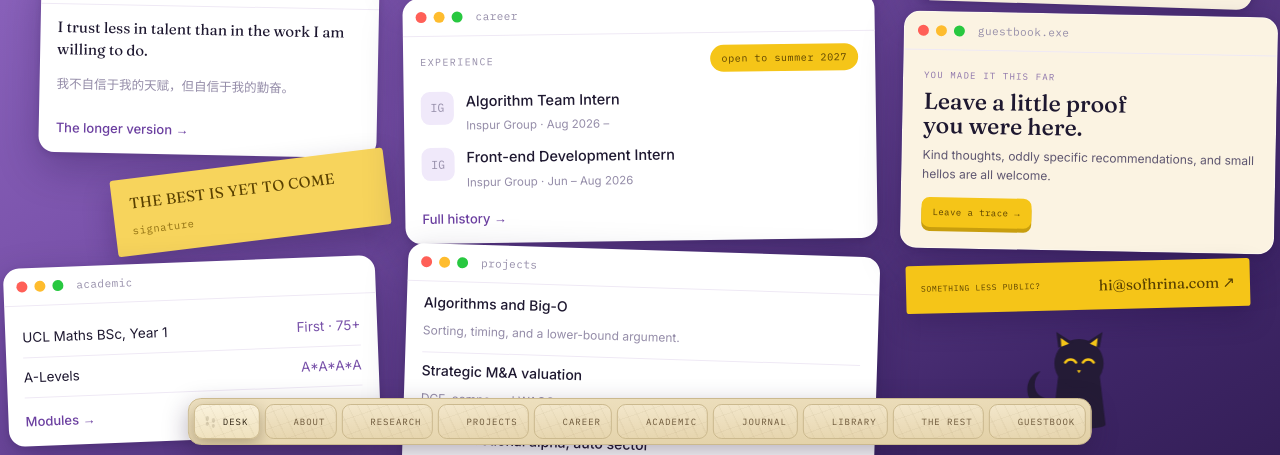
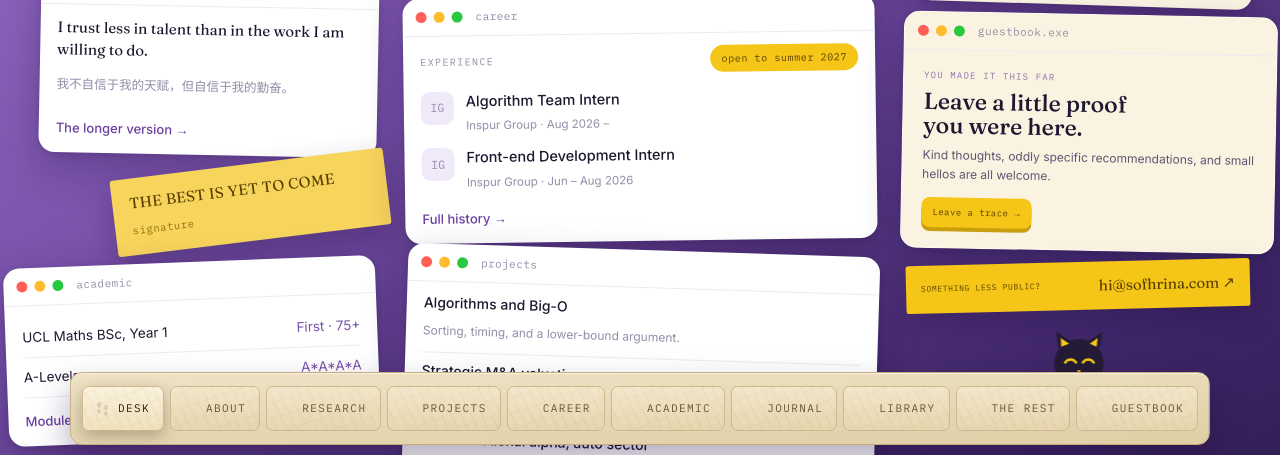
Before and after one commit to sofhrina/sofhrina.github.io, a website: page index.html in a window 1280 px wide. Shown: the part 341-796 px from the top of the page. Drawn offline with Linux system fonts and the light colour scheme.

Commit message:
Swap the HP logo cursor for a wand, make cards clickable, enlarge the rail
The cursor was the Harry Potter wordmark; it is now a drawn wand, generated
as a 44px PNG with the hotspot on the tip. Seven desk cards gain a stretched
overlay link so the whole card navigates, not only the small arrow, while
real links inside them still take precedence. The rail grows to 158px tabs on
one parchment backing plate so it reads as a single index rather than ten
floating chips.

Co-Authored-By: Claude Opus 5 <noreply@anthropic.com>

```diff
--- a/guestbook.css
+++ b/guestbook.css
@@ -6,8 +6,8 @@
 }
 *{box-sizing:border-box}
 html{scroll-behavior:smooth}
-body{margin:0;background:var(--violet-dark);color:var(--ink);font-family:Inter,system-ui,sans-serif;line-height:1.6;-webkit-font-smoothing:antialiased;cursor:url("assets/ui/hp-cursor.png") 18 3,auto}
-a,button,summary{cursor:url("assets/ui/hp-cursor.png") 18 3,pointer}
+body{margin:0;background:var(--violet-dark);color:var(--ink);font-family:Inter,system-ui,sans-serif;line-height:1.6;-webkit-font-smoothing:antialiased;cursor:url("assets/ui/wand-cursor.png") 4 4,auto}
+a,button,summary{cursor:url("assets/ui/wand-cursor.png") 4 4,pointer}
 input,textarea{cursor:text}
 a{color:inherit}
 .menu{min-height:38px;padding:0 20px;display:flex;align-items:center;justify-content:space-between;background:rgba(255,255,255,.14);color:#F3EBFF;font:10px "IBM Plex Mono",monospace;letter-spacing:.13em;text-transform:uppercase}
--- a/index.html
+++ b/index.html
@@ -69,8 +69,8 @@
 }
 *{box-sizing:border-box}
 html{scroll-behavior:smooth}
-body{margin:0;background:var(--cream);color:var(--ink);font-family:Inter,system-ui,sans-serif;font-size:16px;line-height:1.7;-webkit-font-smoothing:antialiased;cursor:url("assets/ui/hp-cursor.png") 18 3,auto}
-a,button,summary{cursor:url("assets/ui/hp-cursor.png") 18 3,pointer}
+body{margin:0;background:var(--cream);color:var(--ink);font-family:Inter,system-ui,sans-serif;font-size:16px;line-height:1.7;-webkit-font-smoothing:antialiased;cursor:url("assets/ui/wand-cursor.png") 4 4,auto}
+a,button,summary{cursor:url("assets/ui/wand-cursor.png") 4 4,pointer}
 h1,h2,h3{font-family:Fraunces,Georgia,serif;font-variation-settings:"SOFT" 30,"WONK" 1;font-weight:500;line-height:1.05;margin:0}
 a{color:inherit}
 .mono{font-family:"IBM Plex Mono",ui-monospace,monospace;font-size:10px;letter-spacing:.14em;text-transform:uppercase}
@@ -89,7 +89,7 @@ a{color:inherit}
 .mtab[aria-current="page"] .step.b{animation-delay:.95s}
 @keyframes walk{0%,49%{opacity:1}50%,100%{opacity:.16}}
 @media(prefers-reduced-motion:reduce){.mtab{transition:none}.mtab:hover{transform:none}.mtab[aria-current="page"] .step{animation:none}}
-@media(min-width:1500px){.maprail{display:block;left:max(12px,calc(50vw - 896px));top:50%;transform:translateY(-50%)}.mtab{width:104px}}
+@media(min-width:1500px){.maprail{display:block;left:max(10px,calc(50vw - 952px));top:50%;transform:translateY(-50%)}.mtab{width:158px}}
 @media(max-width:1499px){
   .maprail{display:block;left:50%;bottom:calc(14px + env(safe-area-inset-bottom));transform:translateX(-50%);max-width:calc(100vw - 24px)}
   .maprail ol{flex-direction:row;gap:5px;padding:5px;border:1px solid #CBB98E;border-radius:13px;background:linear-gradient(178deg,#EFE2C2,#E2D0A6);box-shadow:0 8px 24px rgba(40,24,60,.34);overflow-x:auto;scrollbar-width:none}
@@ -233,6 +233,18 @@ section .kicker{color:var(--ink-3);margin:0 0 18px;font-size:14.5px}
 }
 @media(prefers-reduced-motion:reduce){*{animation:none!important;transition:none!important}html{scroll-behavior:auto}}
 @media(max-width:1499px){.screen{padding-bottom:calc(84px + env(safe-area-inset-bottom))}}
+
+/* whole-card links, and a rail with enough presence to read as one object */
+.win{position:relative}
+.cardlink{position:absolute;inset:0;z-index:1;border-radius:inherit}
+.win .pad,.win .bar{position:relative;z-index:2;pointer-events:none}
+.win .pad a,.win .pad button,.win .bar{pointer-events:auto}
+.win .pad a{position:relative;z-index:3}
+.win:hover .more{color:#4E2A7A;text-decoration:underline;text-underline-offset:3px}
+.maprail ol{gap:6px;padding:13px 11px;border:1px solid #C4AC7E;border-radius:12px;
+  background:linear-gradient(178deg,#EFE3C6,#DFCFA6);box-shadow:0 16px 34px rgba(30,10,60,.34),0 1px 0 rgba(255,250,236,.7) inset}
+.mtab{gap:9px;padding:12px 13px;font-size:11px;letter-spacing:.13em;border-radius:7px}
+.mtab .step{width:13px;height:15px}
 </style>
 </head>
 <body>
@@ -284,6 +296,7 @@ section .kicker{color:var(--ink-3);margin:0 0 18px;font-size:14.5px}
 
       <article class="win w-about tilt-b nudge">
         <div class="bar"><i class="dot d1"></i><i class="dot d2"></i><i class="dot d3"></i><span class="t">about.txt</span></div>
+        <a class="cardlink" href="about.html" tabindex="-1" aria-hidden="true"></a>
         <div class="pad">
           <p class="about-en">I trust less in talent than in the work I am willing to do.</p>
           <p class="about-zh">我不自信于我的天赋，但自信于我的勤奋。</p>
@@ -295,6 +308,7 @@ section .kicker{color:var(--ink-3);margin:0 0 18px;font-size:14.5px}
 
       <article class="win w-acad tilt-c out-l">
         <div class="bar"><i class="dot d1"></i><i class="dot d2"></i><i class="dot d3"></i><span class="t">academic</span></div>
+        <a class="cardlink" href="academic.html" tabindex="-1" aria-hidden="true"></a>
         <div class="pad">
           <div class="grade"><span>UCL Maths BSc, Year 1</span><span>First · 75+</span></div>
           <div class="grade"><span>A-Levels</span><span>A*A*A*A</span></div>
@@ -310,6 +324,7 @@ section .kicker{color:var(--ink-3);margin:0 0 18px;font-size:14.5px}
 
       <article class="win w-res tilt-b">
         <div class="bar"><i class="dot d1"></i><i class="dot d2"></i><i class="dot d3"></i><span class="t">research</span></div>
+        <a class="cardlink" href="research.html" tabindex="-1" aria-hidden="true"></a>
         <div class="pad">
           <h3 style="font-size:19px">Robust cloud resource allocation</h3>
           <p class="meta">Question being formulated · with a PhD mentor</p>
@@ -325,6 +340,7 @@ section .kicker{color:var(--ink-3);margin:0 0 18px;font-size:14.5px}
 
       <article class="win w-career tilt-e">
         <div class="bar"><i class="dot d1"></i><i class="dot d2"></i><i class="dot d3"></i><span class="t">career</span></div>
+        <a class="cardlink" href="experience.html" tabindex="-1" aria-hidden="true"></a>
         <div class="pad">
           <div style="display:flex;justify-content:space-between;align-items:center;margin-bottom:16px">
             <span class="mono" style="color:var(--ink-3)">Experience</span>
@@ -339,6 +355,7 @@ section .kicker{color:var(--ink-3);margin:0 0 18px;font-size:14.5px}
 
       <article class="win w-proj tilt-d">
         <div class="bar"><i class="dot d1"></i><i class="dot d2"></i><i class="dot d3"></i><span class="t">projects</span></div>
+        <a class="cardlink" href="projects.html" tabindex="-1" aria-hidden="true"></a>
         <div class="pad">
           <div class="entry"><b>Algorithms and Big-O</b><span>Sorting, timing, and a lower-bound argument.</span></div>
           <div class="entry"><b>Strategic M&amp;A valuation</b><span>DCF, comps and WACC on a semiconductor case.</span></div>
@@ -354,6 +371,7 @@ section .kicker{color:var(--ink-3);margin:0 0 18px;font-size:14.5px}
 
       <article class="win w-blog tilt-b">
         <div class="bar"><i class="dot d1"></i><i class="dot d2"></i><i class="dot d3"></i><span class="t">journal</span></div>
+        <a class="cardlink" href="journal.html" tabindex="-1" aria-hidden="true"></a>
         <div class="pad">
           <!-- JOURNAL_PREVIEW_START -->
           <div class="entry"><span class="tag t2">journal</span><b>26summer的一半一半</b><span>早早过上了养生生活。</span></div>
@@ -379,6 +397,7 @@ section .kicker{color:var(--ink-3);margin:0 0 18px;font-size:14.5px}
 
       <article class="win guest-invite tilt-b out-r">
         <div class="bar"><i class="dot d1"></i><i class="dot d2"></i><i class="dot d3"></i><span class="t">guestbook.exe</span></div>
+        <a class="cardlink" href="guestbook.html" tabindex="-1" aria-hidden="true"></a>
         <div class="pad">
           <p class="hello">YOU MADE IT THIS FAR</p>
           <h3>Leave a little proof<br>you were here.</h3>
--- a/interior.css
+++ b/interior.css
@@ -7,8 +7,8 @@
 }
 *{box-sizing:border-box}
 html{scroll-behavior:smooth}
-body{margin:0;background:var(--cream);color:var(--ink);font-family:Inter,system-ui,sans-serif;line-height:1.7;-webkit-font-smoothing:antialiased;cursor:url("assets/ui/hp-cursor.png") 18 3,auto}
-a,button,summary{cursor:url("assets/ui/hp-cursor.png") 18 3,pointer}
+body{margin:0;background:var(--cream);color:var(--ink);font-family:Inter,system-ui,sans-serif;line-height:1.7;-webkit-font-smoothing:antialiased;cursor:url("assets/ui/wand-cursor.png") 4 4,auto}
+a,button,summary{cursor:url("assets/ui/wand-cursor.png") 4 4,pointer}
 a{color:inherit}
 h1,h2,h3{font-family:Fraunces,Georgia,serif;font-variation-settings:"SOFT" 30,"WONK" 1;font-weight:500;line-height:1.04;margin:0}
 .mono{font-family:"IBM Plex Mono",ui-monospace,monospace;text-transform:uppercase;letter-spacing:.13em}
--- a/scripts/check-site.mjs
+++ b/scripts/check-site.mjs
@@ -13,7 +13,7 @@ const requiredFiles = [
   'rest.html',
   'library.html',
   'interior.css',
-  'assets/ui/hp-cursor.png',
+  'assets/ui/wand-cursor.png',
   'assets/about/nancy-wheeler.jpg',
   'assets/about/jodie-foster.jpg',
   'assets/about/miao-jing.jpg',
```
Also changed, not shown: rest.html (+1 -1 lines), assets/ui/hp-cursor.png (deleted), assets/ui/wand-cursor.png (added).
